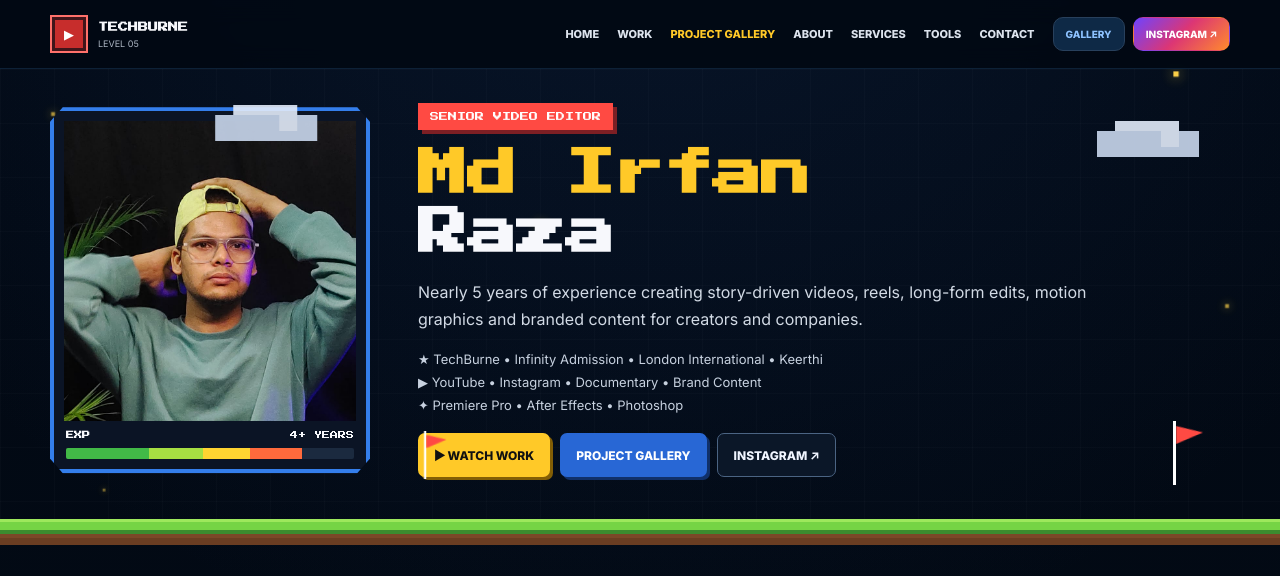
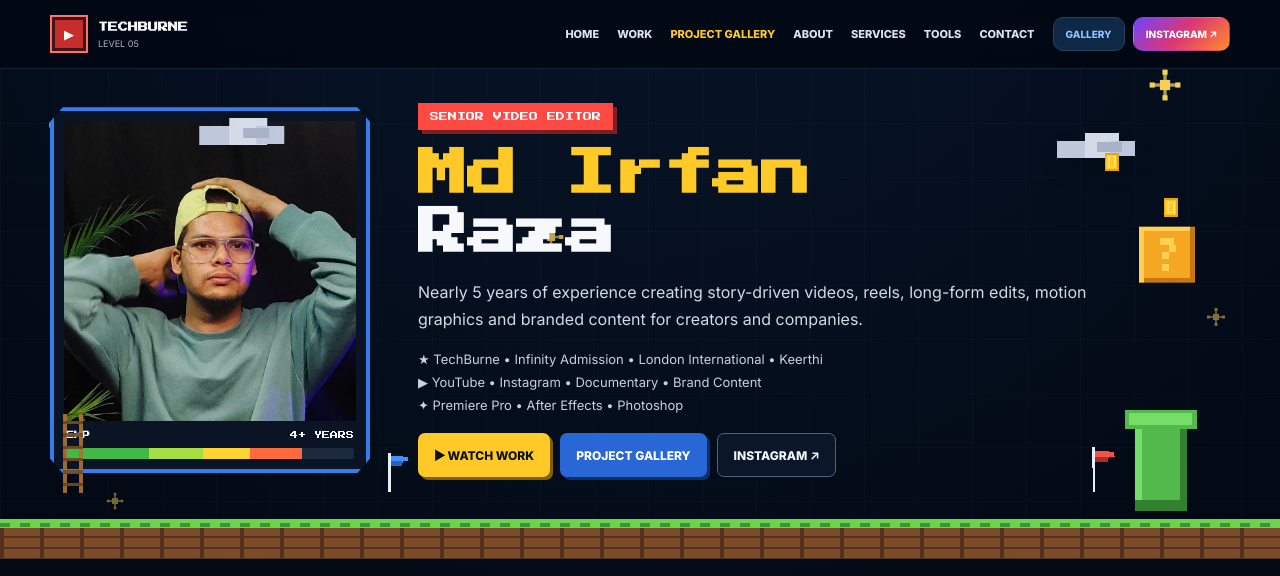
Before and after one commit to jov055770-tech/irfan-raza-portfolio, a plain HTML site: page index.html in a window 1280 px wide. Shown: the top 576 px of the page. Drawn offline with Linux system fonts and the light colour scheme.

Commit message:
Add files via upload

```diff
--- a/index.html
+++ b/index.html
@@ -78,10 +78,15 @@
           </div>
         </div>
 
-        <div class="pixel-cloud cloud-one" aria-hidden="true"></div>
-        <div class="pixel-cloud cloud-two" aria-hidden="true"></div>
-        <div class="game-flag flag-one" aria-hidden="true"></div>
-        <div class="game-flag flag-two" aria-hidden="true"></div>
+        <img class="asset-cloud cloud-one" src="assets/cloud.png" alt="" aria-hidden="true">
+        <img class="asset-cloud cloud-two" src="assets/cloud.png" alt="" aria-hidden="true">
+        <img class="asset-ladder ladder-one" src="assets/ladder.png" alt="" aria-hidden="true">
+        <img class="asset-coin coin-one" src="assets/coin.png" alt="" aria-hidden="true">
+        <img class="asset-coin coin-two" src="assets/coin.png" alt="" aria-hidden="true">
+        <img class="asset-qblock qblock-one" src="assets/question-block.png" alt="" aria-hidden="true">
+        <img class="asset-pipe pipe-one" src="assets/pipe.png" alt="" aria-hidden="true">
+        <img class="asset-flag flag-one" src="assets/flag-red.png" alt="" aria-hidden="true">
+        <img class="asset-flag flag-two" src="assets/flag-blue.png" alt="" aria-hidden="true">
       </div>
       <div class="ground-strip" aria-hidden="true"></div>
     </section>
@@ -281,6 +286,7 @@
         <figure><img src="assets/layers.png" alt="Layers"><figcaption>Layers</figcaption></figure>
         <figure><img src="assets/keerthi.png" alt="Keerthi"><figcaption>Keerthi</figcaption></figure>
       </div>
+      <div class="screens-decor"><img src="assets/brick.png" alt="" aria-hidden="true"><img src="assets/coin.png" alt="" aria-hidden="true"></div>
     </section>
 
     <section class="cta-section" id="contact">
--- a/styles.css
+++ b/styles.css
@@ -512,3 +512,110 @@
   .gallery-counts div{flex:1}
   .cta-grid h2{font-size:19px}
 }
+
+
+/* ---------- V7 PNG asset based decorations ---------- */
+.ambient-stars{
+  position:fixed;
+  inset:0;
+  pointer-events:none;
+  z-index:-1;
+}
+.ambient-stars i{
+  position:fixed;
+  width:26px;
+  height:26px;
+  background:url('assets/star.png') center/contain no-repeat;
+  animation:twinkle 1.9s ease-in-out infinite;
+  box-shadow:none;
+}
+.hero-stage{overflow:hidden}
+.asset-cloud,
+.asset-flag,
+.asset-coin,
+.asset-qblock,
+.asset-pipe,
+.asset-ladder{
+  position:absolute;
+  user-select:none;
+  pointer-events:none;
+  image-rendering:pixelated;
+}
+.asset-cloud{
+  width:120px;
+  opacity:.96;
+  filter:drop-shadow(0 10px 12px rgba(0,0,0,.18));
+  animation:cloudFloat 8s ease-in-out infinite;
+}
+.cloud-one{top:36px;left:10%}
+.cloud-two{top:52px;right:8%;width:110px;animation-duration:10s;animation-direction:reverse}
+.asset-ladder{left:6px;bottom:26px;width:34px;opacity:.92}
+.asset-coin{width:24px;animation:coinFloat 2.8s ease-in-out infinite}
+.coin-one{right:9%;top:84px}
+.coin-two{right:4%;top:134px;animation-delay:.6s}
+.asset-qblock{right:3%;top:158px;width:56px;animation:bob 2.4s ease-in-out infinite}
+.asset-pipe{right:24px;bottom:8px;width:90px}
+.asset-flag{width:34px;bottom:24px;animation:flagAssetWave 1.6s ease-in-out infinite;transform-origin:15px 90px}
+.flag-one{right:108px}
+.flag-two{left:334px;width:30px;animation-delay:.3s}
+.ground-strip{
+  height:40px;
+  background:url('assets/ground-tile.png') left top/160px 40px repeat-x;
+  border-top:none;
+  box-shadow:none;
+}
+.screens-decor{
+  display:flex;
+  justify-content:space-between;
+  align-items:center;
+  margin-top:12px;
+  opacity:.96;
+}
+.screens-decor img:first-child{width:70px;image-rendering:pixelated}
+.screens-decor img:last-child{width:24px;image-rendering:pixelated}
+
+.gallery-decor{
+  position:relative;
+  height:0;
+}
+.gallery-decor img{
+  position:absolute;
+  image-rendering:pixelated;
+  pointer-events:none;
+}
+.gallery-cloud-left{left:40px;top:-210px;width:120px;animation:cloudFloat 8s ease-in-out infinite}
+.gallery-cloud-right{right:20px;top:-190px;width:112px;animation:cloudFloat 10s ease-in-out infinite reverse}
+.gallery-coin{right:90px;top:-130px;width:24px;animation:coinFloat 2.8s ease-in-out infinite}
+.gallery-flag{right:18px;top:-40px;width:34px;animation:flagAssetWave 1.6s ease-in-out infinite;transform-origin:15px 90px}
+
+@keyframes coinFloat{
+  0%,100%{transform:translateY(0)}
+  50%{transform:translateY(-8px)}
+}
+@keyframes bob{
+  0%,100%{transform:translateY(0)}
+  50%{transform:translateY(-6px)}
+}
+@keyframes flagAssetWave{
+  0%,100%{transform:rotate(0deg)}
+  50%{transform:rotate(-4deg)}
+}
+
+@media(max-width:1100px){
+  .coin-two,.qblock-one{display:none}
+}
+@media(max-width:840px){
+  .asset-cloud{width:92px}
+  .asset-pipe{width:70px;right:10px}
+  .flag-two{left:auto;right:86px}
+  .coin-one{top:72px}
+}
+@media(max-width:620px){
+  .cloud-one{left:6%}
+  .cloud-two{right:2%}
+  .asset-ladder{display:none}
+  .asset-pipe{width:58px}
+  .flag-one{right:76px}
+  .flag-two{display:none}
+  .asset-qblock{top:148px;width:48px}
+}
```
Also changed, not shown: gallery.html (+1 -0 lines), assets/brick.png (added), assets/cloud.png (added), assets/coin.png (added), assets/flag-blue.png (added), assets/flag-red.png (added), assets/ground-tile.png (added), assets/ladder.png (added), assets/pipe.png (added), assets/question-block.png (added), assets/star.png (added), 1 other file.
